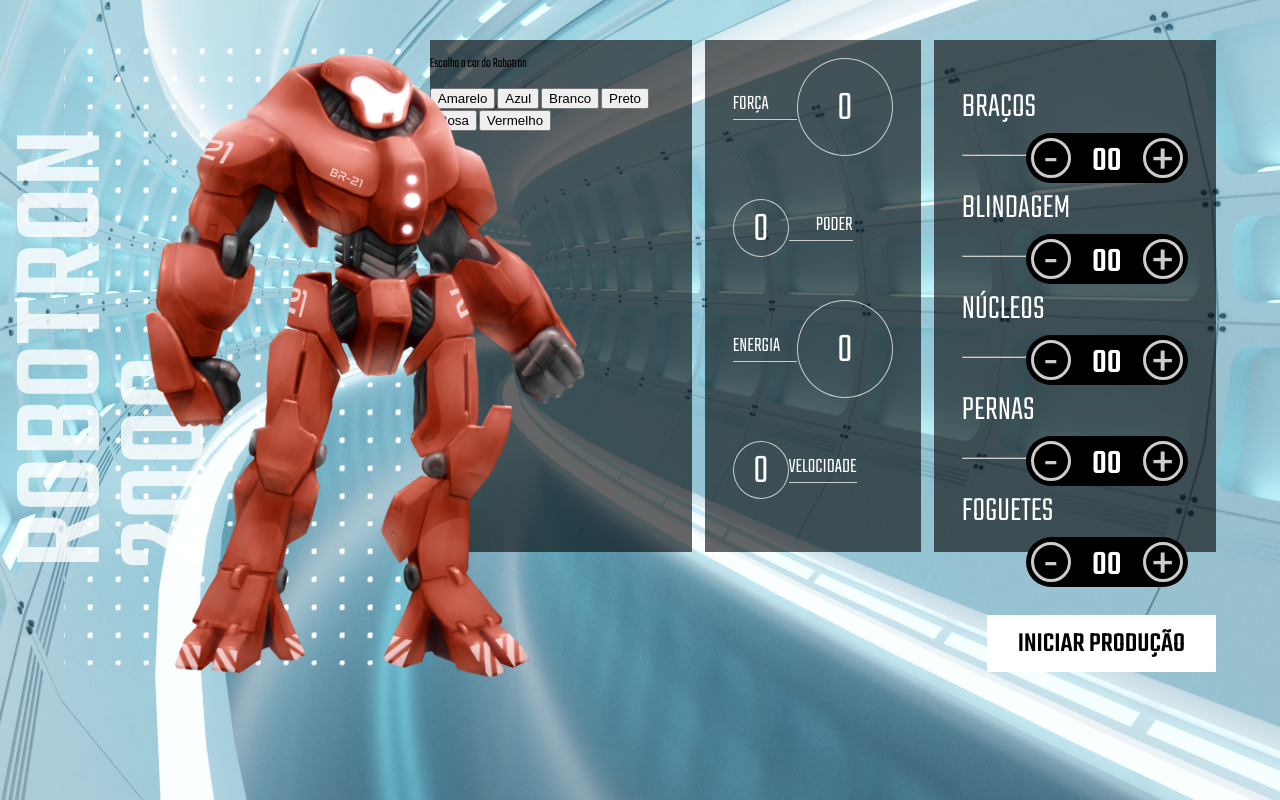
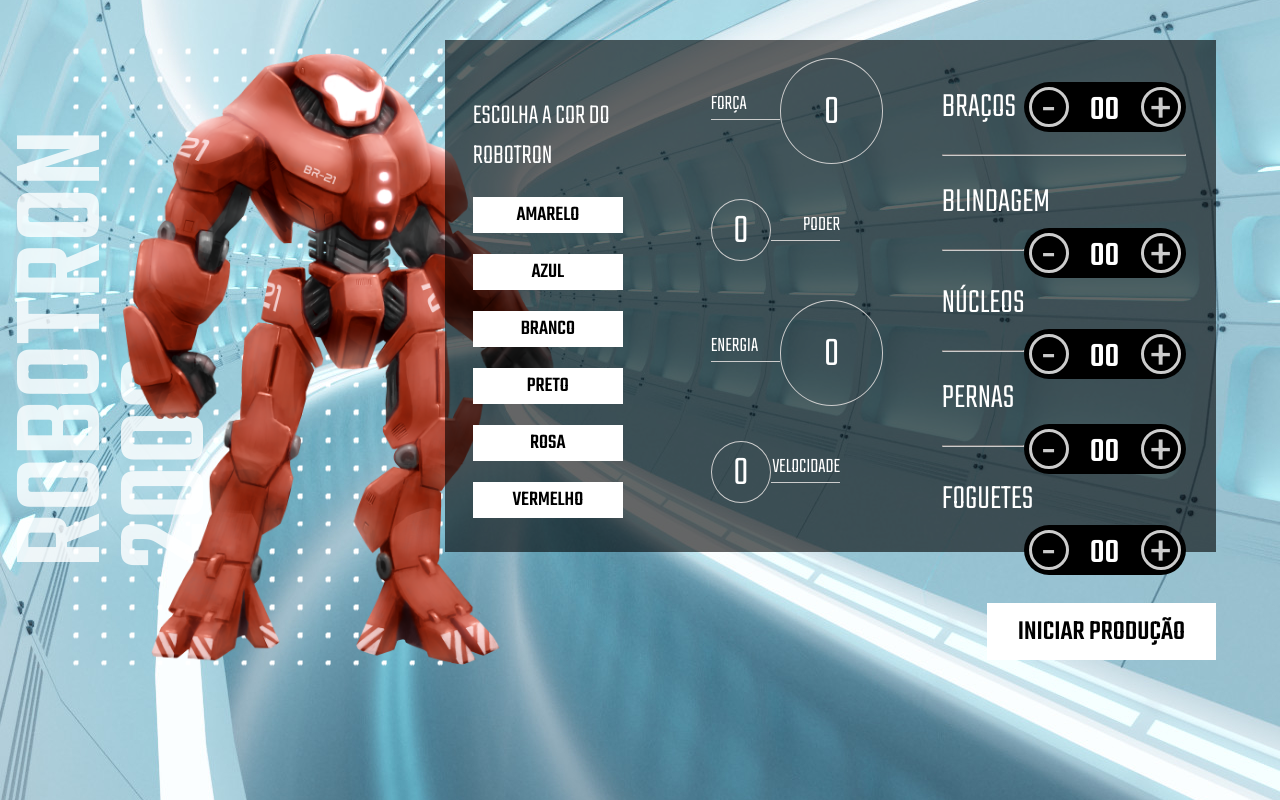
Before and after one commit to aldryrocha/robotron, a plain HTML site: page index.html in a window 1280 px wide. Drawn offline with Linux system fonts and the light colour scheme.

Commit message:
Update style.css

```diff
--- a/css/style.css
+++ b/css/style.css
@@ -22,11 +22,11 @@ body, input {
 }
 
 main {
-    width: 80vw;
+    width: 85vw;
     height: 80vh;
-    margin: 10vh 8vw 10vh 12vw;
+    margin: 10vh 5vw 10vh 5vw;
     display: flex;
-    gap: 1vw;
+    gap: 0vw;
 }
 
 .robotron {
@@ -35,13 +35,14 @@ main {
     margin: 0;
     flex-basis: 40%;
     position: relative;
+    z-index: -2;
 }
 
 .robo {
-    height: 110%;
+    height: 108%;
     z-index: 1;
     position: absolute;
-    left: -20%;
+    left: -24%;
     top: -5%;
 }
 
@@ -63,6 +64,18 @@ main {
     /*clip-path: polygon(calc(100% - 30px) 0, 100% 30px, 100% calc(100% - 30px), calc(100% - 30px) 100%, 30px 100%, 0 calc(100% - 30px), 0 30px, 30px 0);
     border-left: 5px solid var(--main-cinza); */
     height: 80%;
+}
+
+/****************************** Cor *****/
+.cor-robotron{
+    padding:2em 2em 0;
+
+}
+.cor-robotron .title{
+    color: var(--main-branco);
+    text-transform: uppercase;
+    font-size: 2em;
+    margin-bottom: 0.4em;
 }
 
 /****************************** Equipamentos *****/
@@ -131,7 +144,8 @@ main {
     border-color: var(--main-cinza);
 }
 
-.producao {
+.producao,
+.choose-color {
     margin-top: 1em;
     font-size: 2em;
     text-transform: uppercase;
@@ -141,8 +155,18 @@ main {
     background: var(--main-branco);
     cursor: pointer;
 }
-
-.producao:hover {
+.choose-color {
+    float: none;
+    font-size: 1.5em;
+    text-align: center;
+    padding: 0;
+    font-family: 'Teko', sans-serif;
+    display: grid;
+    min-width: 150px;
+    margin-bottom: 0.7em;
+}
+.producao:hover,
+.choose-color:hover {
     background: var(--main-preto);
     color: var(--main-branco)
 }
```
